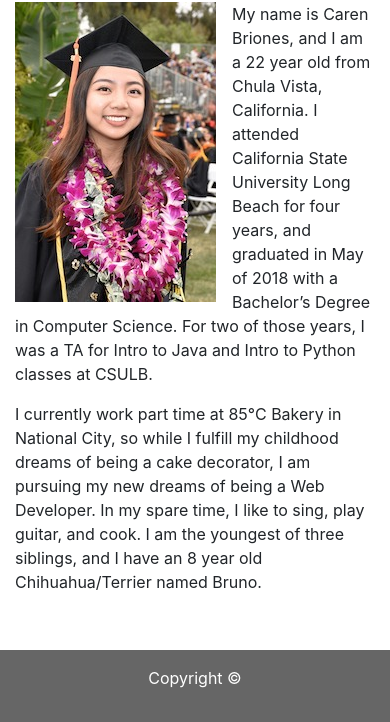
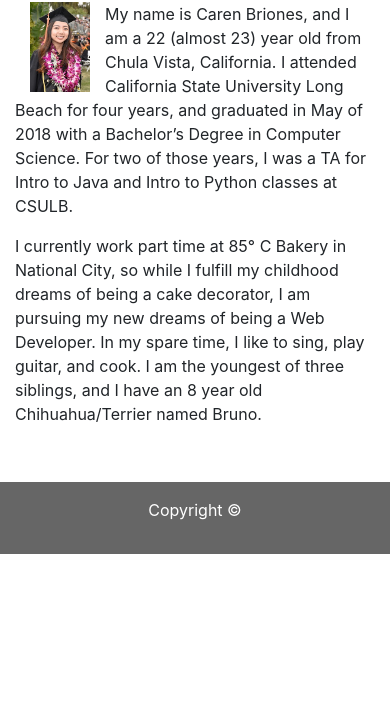
Before and after one commit to carenbriones/Bootstrap-Portfolio, a plain HTML site: page index.html in a window 390 px wide. Shown: the part 206-928 px from the top of the page. After the commit the page ends 844 px from the top, so only its background shows below. Drawn offline with nearby package versions, Linux system fonts and the light colour scheme.

Commit message:
Made image on index.html responsive to screen size

```diff
--- a/index.html
+++ b/index.html
@@ -39,33 +39,21 @@
                 <h1 style="color: #4aaaa5;">About Me</h1>
                 <div class="row">
                     <div class="col-md-12">
-                        <div class="float-left"><img src="images/self-photo.jpg" alt="Caren's 2018 grad photo"
-                                class="img-fluid mr-3">
+                        <div class="float-left col-3 ml-0"><img src="images/self-photo.jpg"
+                                alt="Caren's 2018 grad photo" class="img-fluid mr-3">
                         </div>
                         <div>
-                            <p class="about-me-text">My name is Caren Briones, and I am a 22 year old from Chula
-                                Vista,
-                                California. I attended California State University Long Beach for four years, and
-                                graduated
-                                in
-                                May of 2018 with a Bachelor’s Degree in Computer Science. For two of those years, I
-                                was
-                                a TA
-                                for
-                                Intro to Java and Intro to Python classes at CSULB.
+                            <p class="about-me-text">My name is Caren Briones, and I am a 22 (almost 23) year old from
+                                Chula Vista, California. I attended California State University Long Beach for four
+                                years, and graduated in May of 2018 with a Bachelor’s Degree in Computer Science. For
+                                two of those years, I was a TA for Intro to Java and Intro to Python classes at CSULB.
                             </p>
 
-                            <p class="about-me-text">I currently work part time at 85°C Bakery in National City, so
-                                while I
-                                fulfill
-                                my childhood dreams of being a cake decorator, I am pursuing my new dreams of being
-                                a
-                                Web
-                                Developer.
-                                In my spare time, I like to sing, play guitar, and cook. I am the youngest of three
-                                siblings,
-                                and I
-                                have an 8 year old Chihuahua/Terrier named Bruno.
+                            <p class="about-me-text">I currently work part time at 85° C Bakery in National City, so
+                                while I fulfill my childhood dreams of being a cake decorator, I am pursuing my new
+                                dreams of being a Web Developer. In my spare time, I like to sing, play guitar, and
+                                cook. I am the youngest of three siblings, and I have an 8 year old Chihuahua/Terrier
+                                named Bruno.
                             </p><br>
                         </div>
                     </div>
```
